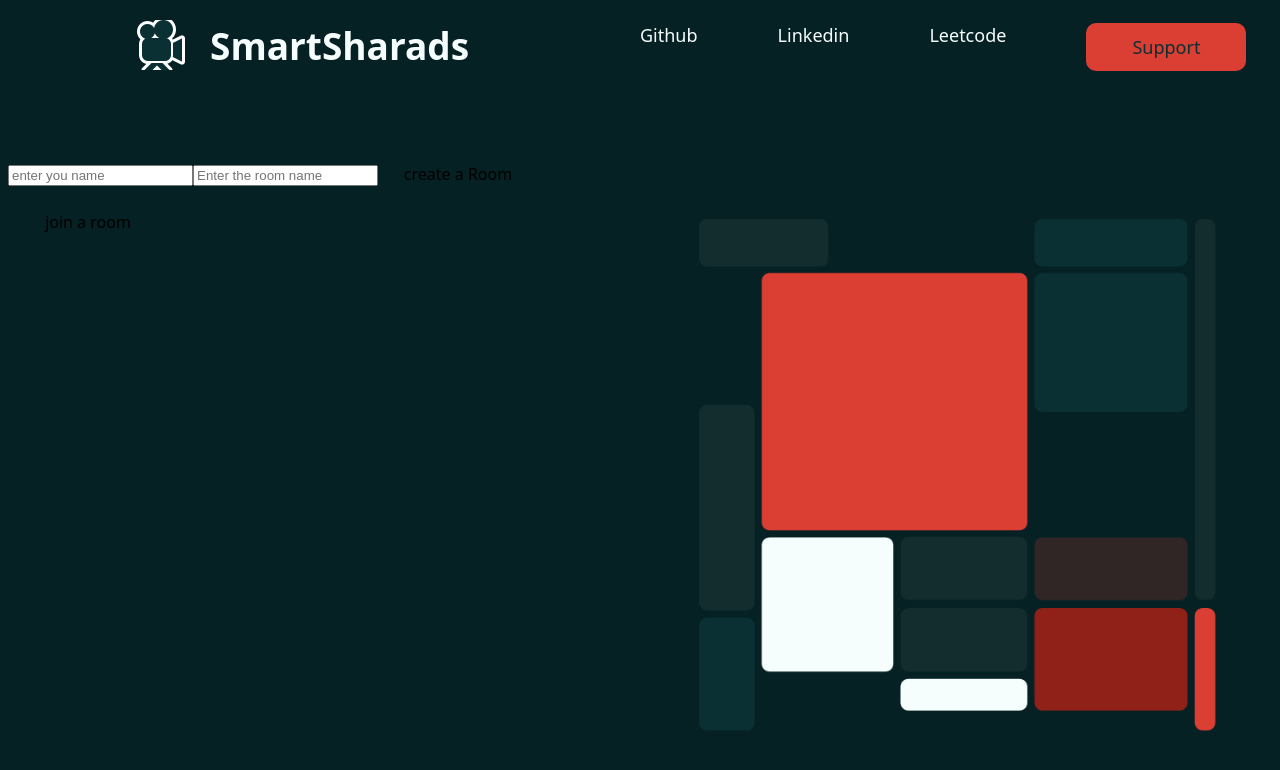
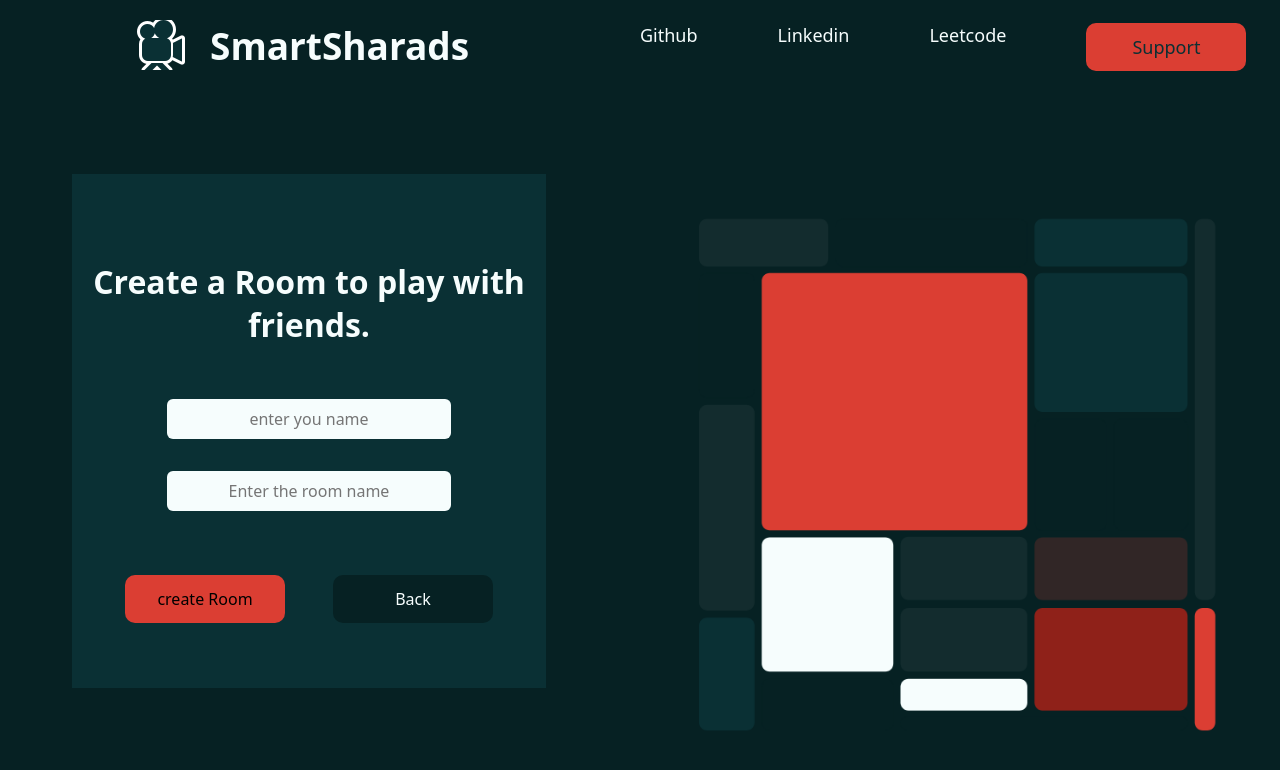
Before and after one commit to priyamshankar/movieTrivia, a React (Create React App) app in the folder movie-trivia-client/: page / in a window 1280 px wide. Both pictures are taken after a click on the button "Create Room". Shown: the top 770 px of the page. Built offline with nearby package versions, Linux system fonts and the light colour scheme.

Commit message:
dialog box for join and create styling done

```diff
--- a/movie-trivia-client/src/pages/MainDash/MainDash.jsx
+++ b/movie-trivia-client/src/pages/MainDash/MainDash.jsx
@@ -2,7 +2,7 @@ import React, { useState } from "react";
 import { useNavigate } from "react-router-dom";
 import axios from "axios";
 import "./style/Maindash.css";
-import dash from "../../Global/GlobalImages/dash.png"
+import dash from "../../Global/GlobalImages/dash.png";
 
 const MainDash = () => {
   const navigate = useNavigate();
@@ -11,13 +11,13 @@ const MainDash = () => {
   const [playerName, setplayerName] = useState(null);
 
   async function isRoomValid() {
-    var state ;
+    var state;
     await axios
       .post("http://localhost:5000/api/checkroom", {
         room: roomId,
       })
       .then((res) => {
-        state=res.data;
+        state = res.data;
       });
     return state;
   }
@@ -25,8 +25,8 @@ const MainDash = () => {
   async function handleJoinRoom(e) {
     if (roomId != null) {
       const result = await isRoomValid();
-      if (result  === true) {
-        localStorage.setItem("admin",false);
+      if (result === true) {
+        localStorage.setItem("admin", false);
         navigate(`/game/${roomId}`);
       } else {
         alert("Room id dosen't exist Enter a valid one");
@@ -35,7 +35,7 @@ const MainDash = () => {
   }
 
   async function handleCreateRoom() {
-    if(playerName===null){
+    if (playerName === null) {
       alert("first enter the player name");
       return;
     }
@@ -44,42 +44,63 @@ const MainDash = () => {
     if (result === true) {
       alert("Room id already exist Enter another one");
     } else {
-        axios.post("http://localhost:5000/api/addroom",{
-            room:roomId,
-            players:[
+      axios
+        .post("http://localhost:5000/api/addroom", {
+          room: roomId,
+          players: [
             {
-                    player : playerName
-                }
-            ]
-        }).then((res)=>{
+              player: playerName,
+            },
+          ],
+        })
+        .then((res) => {
           // console.log(res);
-            localStorage.setItem("admin",true);
+          localStorage.setItem("admin", true);
           navigate(`/game/${roomId}`);
-        })
+        });
     }
   }
 
-  function dialogBoxbuttonHandler(e){
+  function dialogBoxbuttonHandler(e) {
     setDialogbool(e.target.name);
   }
 
   return (
     <div className="mainDashContainer">
-        {Dialogbool=="dash"?<>
+      {Dialogbool == "dash" ? (
+        <>
           <div className="grid-comp-maindash">
-
             <h1>
-          Play Dumbsharads with <span>Your</span> <br /> Friends in Real Time
+              Play Dumbsharads with <span>Your</span> <br /> Friends in Real
+              Time
             </h1>
             <h2>
-          Challange Your friends in a timed game of<br/> dumbsharads and chat with them in real time.
+              Challange Your friends in a timed game of
+              <br /> dumbsharads and chat with them in real time.
             </h2>
             <div className="button_container_MianDash">
-          <button className="maindashcreate" name="create" onClick={dialogBoxbuttonHandler}>Create Room</button>
-          <button className="maindashjoin" name="join" onClick={dialogBoxbuttonHandler}>Join Room</button>
+              <button
+                className="maindashcreate"
+                name="create"
+                onClick={dialogBoxbuttonHandler}
+              >
+                Create Room
+              </button>
+              <button
+                className="maindashjoin"
+                name="join"
+                onClick={dialogBoxbuttonHandler}
+              >
+                Join Room
+              </button>
             </div>
           </div>
-          </>:Dialogbool=="create"? <div className="create_mainDash">
+        </>
+      ) : Dialogbool == "create" ? (
+        <div className="create_mainDash dash_next_menu">
+          <h1>
+            Create a Room to play with friends.
+          </h1>
           <input
             type="text"
             placeholder="enter you name"
@@ -88,19 +109,34 @@ const MainDash = () => {
               setplayerName(e.target.value);
             }}
           />
-          <input type="text" placeholder="Enter the room name" onChange={(e) => {
+          <input
+            type="text"
+            placeholder="Enter the room name"
+            onChange={(e) => {
               setroomId(e.target.value);
-            }}/>
-            <button onClick={handleCreateRoom}>create a Room</button>
+            }}
+          />
+          <div className="button_container_MianDash">
+            <button onClick={handleCreateRoom} className="maindashcreate-btn">
+              create Room
+            </button>
             <button
+              className="maindashjoin-btn"
+              name="dash"
               onClick={(e) => {
                 e.preventDefault();
-              setDialogbool(true);
+                dialogBoxbuttonHandler(e);
               }}
             >
-            join a room
+              Back
             </button>
-          </div>: <div className="joinMainDash">
+          </div>
+        </div>
+      ) : (
+        <div className="joinMainDash dash_next_menu">
+          <h1>
+            Enter the Room id To join the Room
+          </h1>
           <input
             type="text"
             placeholder="enter you name"
@@ -116,8 +152,23 @@ const MainDash = () => {
             }}
             placeholder="Enter Room Id"
           />
-          <button onClick={handleJoinRoom}>Join Room</button>
-          </div> }
+          <div className="button_container_MianDash">
+            <button onClick={handleJoinRoom} className="maindashcreate-btn">
+              Join Room
+            </button>
+            <button
+              className="maindashjoin-btn"
+              name="dash"
+              onClick={(e) => {
+                e.preventDefault();
+                dialogBoxbuttonHandler(e);
+              }}
+            >
+              Back
+            </button>
+          </div>
+        </div>
+      )}
       <div className="grid-pic-maindash">
         <img src={dash} />
       </div>
--- a/movie-trivia-client/src/pages/MainDash/style/Maindash.css
+++ b/movie-trivia-client/src/pages/MainDash/style/Maindash.css
@@ -10,6 +10,27 @@
   cursor: pointer;
   text-align: center;
   border-radius: 10px;
+}
+.mainDashContainer .maindashjoin {
+  background-color: #0a3034;
+  color: #f6fdfd;
+}
+.mainDashContainer .maindashcreate {
+  background-color: #db3e33;
+  color: black;
+}
+.mainDashContainer .maindashcreate:hover {
+  background-color: #0a3034;
+  color: #f6fdfd;
+}
+.mainDashContainer .maindashjoin:hover {
+  background-color: #db3e33;
+  color: black;
+}
+.mainDashContainer .button_container_MianDash {
+  display: flex;
+  gap: 3rem;
+  margin-top: 2rem;
 }
 .mainDashContainer .grid-comp-maindash {
   display: flex;
@@ -27,25 +48,50 @@
 .mainDashContainer .grid-comp-maindash h2 {
   font-weight: 300;
 }
-.mainDashContainer .grid-comp-maindash .button_container_MianDash {
+.mainDashContainer .dash_next_menu {
   display: flex;
-  gap: 3rem;
+  flex-direction: column;
+  justify-content: center;
+  align-items: center;
+  gap: 2rem;
+  background-color: #0a3034;
+  width: 75%;
+  height: 80%;
+  margin-left: 5vw;
+  margin-top: 3vh;
 }
-.mainDashContainer .grid-comp-maindash .button_container_MianDash .maindashjoin {
-  background-color: #0a3034;
-  color: #f6fdfd;
+.mainDashContainer .dash_next_menu input {
+  all: unset;
+  width: 60%;
+  height: 2.5rem;
+  background-color: #f6fdfd;
+  border-radius: 6px;
+  text-align: center;
+  color: #8f2119;
 }
-.mainDashContainer .grid-comp-maindash .button_container_MianDash .maindashcreate {
+.mainDashContainer .dash_next_menu .maindashcreate-btn {
   background-color: #db3e33;
   color: black;
 }
-.mainDashContainer .grid-comp-maindash .button_container_MianDash .maindashcreate:hover {
-  background-color: #0a3034;
+.mainDashContainer .dash_next_menu .maindashcreate-btn:hover {
+  background-color: #062123;
   color: #f6fdfd;
 }
-.mainDashContainer .grid-comp-maindash .button_container_MianDash .maindashjoin:hover {
+.mainDashContainer .dash_next_menu .maindashjoin-btn {
+  background-color: #062123;
+  color: #f6fdfd;
+}
+.mainDashContainer .dash_next_menu .maindashjoin-btn:hover {
   background-color: #db3e33;
   color: black;
+}
+.mainDashContainer .dash_next_menu h1 {
+  color: #f6fdfd;
+  text-align: center;
+}
+.mainDashContainer .joinMainDash {
+  display: flex;
+  flex-direction: column;
 }
 .mainDashContainer .grid-pic-maindash {
   display: flex;
--- a/movie-trivia-client/src/pages/MainDash/style/Maindash.scss
+++ b/movie-trivia-client/src/pages/MainDash/style/Maindash.scss
@@ -3,6 +3,7 @@ $global-text: #f6fdfd;
 $secondary-color: #0a3034;
 $primary-color : #db3e33;
 $accent-color : #8f2119;
+// https://realtimecolors.com/?colors=f6fdfd-062123-db3e33-0a3034-8f2119
 
 .mainDashContainer{
     // height: 100%;
@@ -17,6 +18,29 @@ $accent-color : #8f2119;
         text-align: center;
         border-radius: 10px;
     }
+    .maindashjoin{
+        background-color: $secondary-color;
+        color: $global-text;
+    }
+    .maindashcreate{
+        background-color: $primary-color;
+        color: black;
+    }
+    .maindashcreate:hover{
+        background-color: $secondary-color;
+        color: $global-text;
+    }
+    .maindashjoin:hover{
+        background-color: $primary-color;
+        color: black;
+    }
+
+    .button_container_MianDash{
+        display: flex;
+        gap: 3rem;
+        margin-top: 2rem;
+    }
+
     .grid-comp-maindash{
         display: flex;
         flex-direction: column;
@@ -32,33 +56,55 @@ $accent-color : #8f2119;
         h2{
             font-weight: 300;
         }
-        .button_container_MianDash{
-            display: flex;
-            gap: 3rem;
 
-            .maindashjoin{
-                background-color: $secondary-color;
-                color: $global-text;
-            }
-            .maindashcreate{
-                background-color: $primary-color;
-                color: black;
-            }
-            .maindashcreate:hover{
-                background-color: $secondary-color;
-                color: $global-text;
-            }
-            .maindashjoin:hover{
-                background-color: $primary-color;
-                color: black;
-            }
+    }
+    .dash_next_menu{
+        display: flex;
+        flex-direction: column;
+        justify-content: center;
+        align-items: center;
+        gap: 2rem;
+        background-color: $secondary-color;
+        width: 75%;
+        height: 80%;
+        margin-left: 5vw;
+        margin-top: 3vh;
+        input{
+            all: unset;
+            width: 60%;
+            height: 2.5rem;
+            background-color: $global-text;
+            border-radius: 6px;
+            text-align: center;
+            color: $accent-color;
         }
-        .create_mainDash{
+        .maindashcreate-btn{
+            background-color: $primary-color;
+            color: black;
+        }
+        .maindashcreate-btn:hover{
+            background-color: $global-background-color;
+            color: $global-text;
+        }
+        .maindashjoin-btn{
+            background-color: $global-background-color;
+            color: $global-text;
+        }
+        .maindashjoin-btn:hover{
+            background-color: $primary-color;
+            color: black;
+        }
+        h1{
+            color: $global-text;
+            text-align: center;
+        }
+    }
+    .create_mainDash{
 
-        }
-        .joinMainDash{
-
-        }
+    }
+    .joinMainDash{
+        display: flex;
+        flex-direction: column;
     }
     .grid-pic-maindash{
         // padding-top: 5rem;
```
Also changed, not shown: 1 other file (tests, documents, lock files or other folders). Lines whose indentation alone changed are shown as unchanged.
